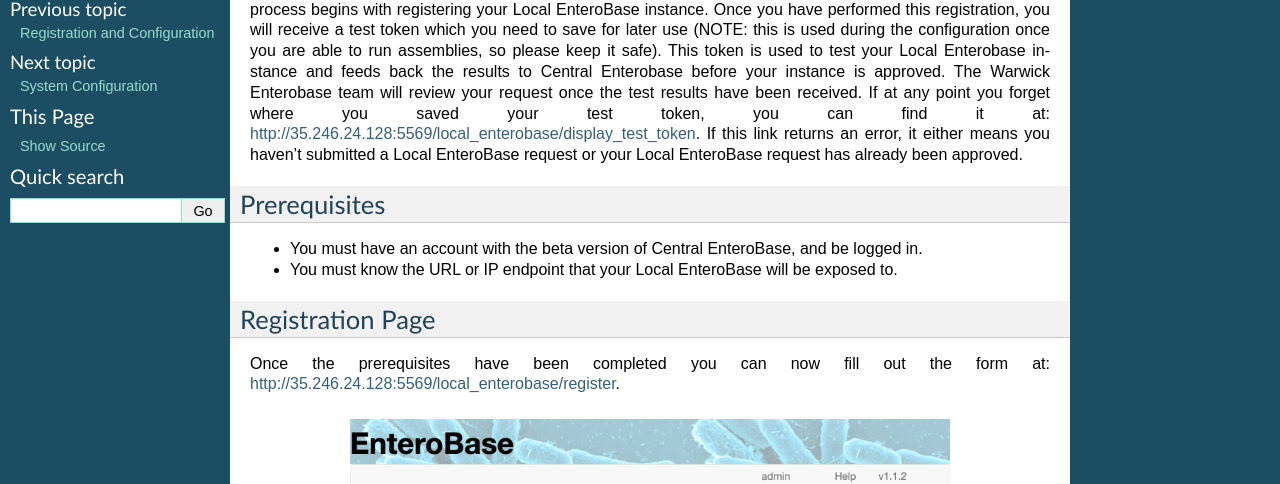
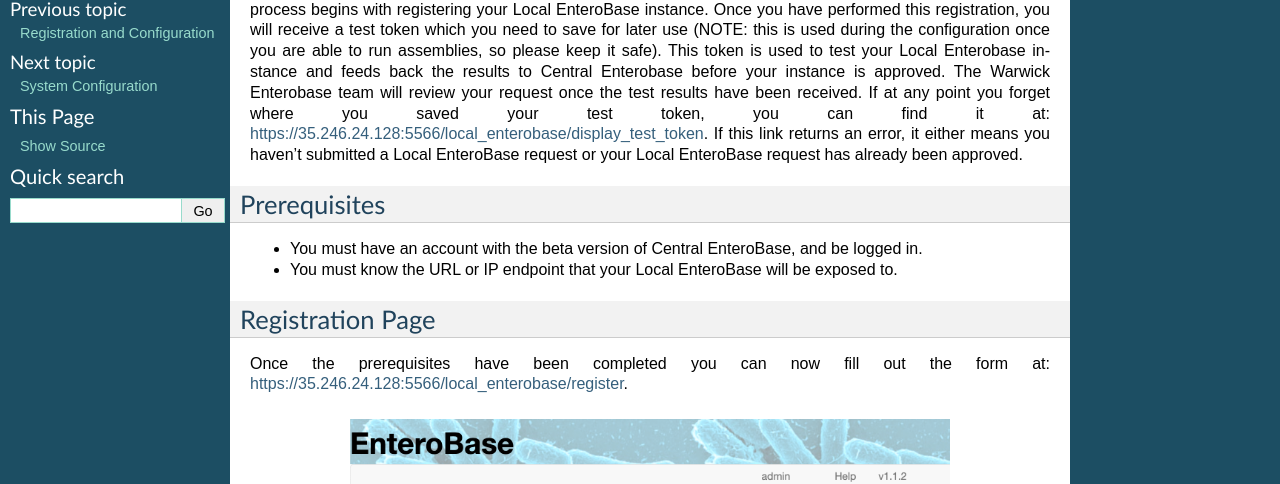
Before and after one commit to khaledk2/leb-beta, a Sphinx documentation site: the page built from docs/configure/register.rst, in a window 1280 px wide. Shown: the part 134-618 px from the top of the page. Built offline with Sphinx 7.4.7, drawn with Linux system fonts in a browser that asks for light colours; pages that are not in the unit, such as notebooks, are missing from menus; some of the changed lines change nothing that is shown.

Commit message:
Update register.rst

```diff
--- a/docs/configure/register.rst
+++ b/docs/configure/register.rst
@@ -1,7 +1,7 @@
 Registration
 ---------------
 
-In order to maintain quality control in the distributions of EnteroBase to partner institutions, each Local EnteroBase instance must be approved by Central EnteroBase at Warwick (Warwick EnteroBase). This approval process begins with registering your Local EnteroBase instance. Once you have performed this registration, you will receive a test token which you need to save for later use (NOTE: this is used during the configuration once you are able to run assemblies, so please keep it safe). This token is used to test your Local Enterobase instance and feeds back the results to Central Enterobase before your instance is approved. The Warwick Enterobase team will review your request once the test results have been received. If at any point you forget where you saved your test token, you can find it at: `<http://35.246.24.128:5569/local_enterobase/display_test_token>`_. If this link returns an error, it either means you haven't submitted a Local EnteroBase request or your Local EnteroBase request has already been approved.
+In order to maintain quality control in the distributions of EnteroBase to partner institutions, each Local EnteroBase instance must be approved by Central EnteroBase at Warwick (Warwick EnteroBase). This approval process begins with registering your Local EnteroBase instance. Once you have performed this registration, you will receive a test token which you need to save for later use (NOTE: this is used during the configuration once you are able to run assemblies, so please keep it safe). This token is used to test your Local Enterobase instance and feeds back the results to Central Enterobase before your instance is approved. The Warwick Enterobase team will review your request once the test results have been received. If at any point you forget where you saved your test token, you can find it at: `<https://35.246.24.128:5566/local_enterobase/display_test_token>`_. If this link returns an error, it either means you haven't submitted a Local EnteroBase request or your Local EnteroBase request has already been approved.
 
 Prerequisites
 ==============
@@ -12,7 +12,7 @@
 Registration Page
 ==================
 
-Once the prerequisites have been completed you can now fill out the form at: `<http://35.246.24.128:5569/local_enterobase/register>`_.
+Once the prerequisites have been completed you can now fill out the form at: `<https://35.246.24.128:5566/local_enterobase/register>`_.
 
 .. figure:: ../images/local_enterobase_registration_screenshot.png
    :width: 600
```
